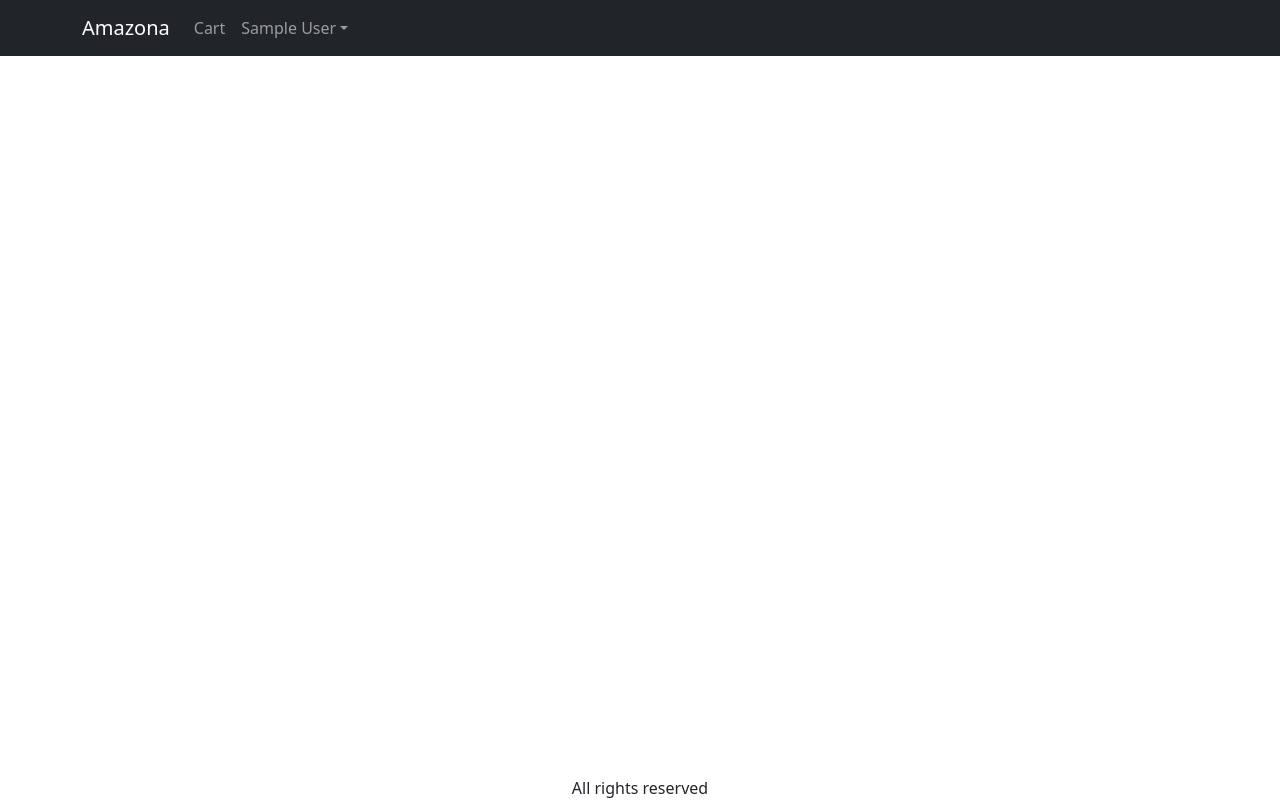
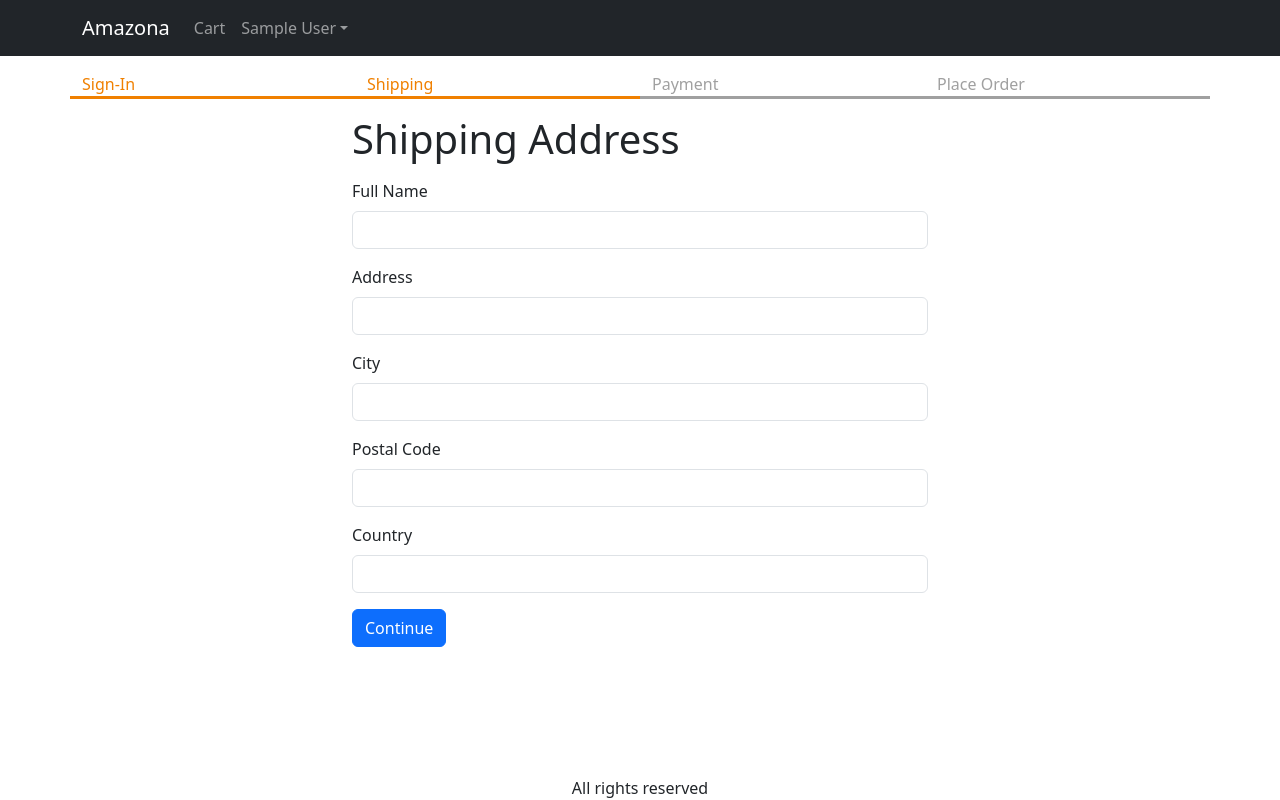
Before and after one commit to QFcode-star/Amazona, a React (Create React App) app in the folder frontend/: page /shipping in a window 1280 px wide. Built offline with nearby package versions, Linux system fonts and the light colour scheme; sample sign-in values are in the browser's storage.

Commit message:
create shipping screen

```diff
--- a/frontend/src/App.js
+++ b/frontend/src/App.js
@@ -13,6 +13,7 @@
 import CartScreen from './screens/CartScreen';
 import SigninScreen from './screens/SigninScreen';
 import NavDropdown from 'react-bootstrap/NavDropdown';
+import ShippingAddressScreen from './screens/ShippingAddressScreen';
 
 function App() {
   const { state, dispatch: ctxDispatch } = useContext(Store);
@@ -21,6 +22,7 @@
   const signoutHandler = () => {
     ctxDispatch({ type: 'USER_SIGNOUT' });
     localStorage.removeItem('userInfo');
+    localStorage.removeItem('shippingAddress');
   };
 
   return (
@@ -74,6 +76,10 @@
               <Route path="/product/:slug" element={<ProductScreen />} />
               <Route path="/cart" element={<CartScreen />} />
               <Route path="/signin" element={<SigninScreen />} />
+              <Route
+                path="/shipping"
+                element={<ShippingAddressScreen />}
+              ></Route>
               <Route path="/" element={<HomeScreen />} />
             </Routes>
           </Container>
--- a/frontend/src/Store.js
+++ b/frontend/src/Store.js
@@ -7,6 +7,9 @@
     ? JSON.parse(localStorage.getItem('userInfo'))
     : null,
   cart: {
+    shippingAddress: localStorage.getItem('shippingAddress')
+      ? JSON.parse(localStorage.getItem('shippingAddress'))
+      : {},
     cartItems: localStorage.getItem('cartItems')
       ? JSON.parse(localStorage.getItem('cartItems'))
       : [],
@@ -40,6 +43,18 @@
       return {
         ...state,
         userInfo: null,
+        cart: {
+          cartItems: [],
+          shippingAddress: {},
+        },
+      };
+    case 'SAVE_SHIPPING_ADDRESS':
+      return {
+        ...state,
+        cart: {
+          ...state.cart,
+          shippingAddress: action.payload,
+        },
       };
     default:
       return state;
--- /dev/null
+++ b/frontend/src/components/CheckoutSteps.js
@@ -0,0 +1,14 @@
+import React from 'react';
+import Row from 'react-bootstrap/Row';
+import Col from 'react-bootstrap/Col';
+
+export default function CheckoutSteps(props) {
+  return (
+    <Row className="checkout-steps">
+      <Col className={props.step1 ? 'active' : ''}>Sign-In</Col>
+      <Col className={props.step2 ? 'active' : ''}>Shipping</Col>
+      <Col className={props.step3 ? 'active' : ''}>Payment</Col>
+      <Col className={props.step4 ? 'active' : ''}>Place Order</Col>
+    </Row>
+  );
+}
--- a/frontend/src/index.css
+++ b/frontend/src/index.css
@@ -44,3 +44,11 @@
 .small-container {
   max-width: 600px;
 }
+.checkout-steps > div {
+  border-bottom: 0.2rem solid #a0a0a0;
+  color: #a0a0a0;
+}
+.checkout-steps > div.active {
+  border-bottom: 0.2rem solid #f08000;
+  color: #f08000;
+}
--- /dev/null
+++ b/frontend/src/screens/ShippingAddressScreen.js
@@ -0,0 +1,111 @@
+import React, { useContext, useEffect, useState } from 'react';
+import { Helmet } from 'react-helmet-async';
+import Form from 'react-bootstrap/Form';
+import Button from 'react-bootstrap/Button';
+import { useNavigate } from 'react-router-dom';
+import { Store } from '../Store';
+import CheckoutSteps from '../components/CheckoutSteps';
+
+export default function ShippingAddressScreen() {
+  const navigate = useNavigate();
+  const { state, dispatch: ctxDispatch } = useContext(Store);
+  const {
+    userInfo,
+    cart: { shippingAddress },
+  } = state;
+  const [fullName, setFullName] = useState(shippingAddress.fullName || '');
+  const [address, setAddress] = useState(shippingAddress.address || '');
+  const [city, setCity] = useState(shippingAddress.city || '');
+  const [postalCode, setPostalCode] = useState(
+    shippingAddress.postalCode || ''
+  );
+  useEffect(() => {
+    if (!userInfo) {
+      navigate('/signin?redirect=/shipping');
+    }
+  }, [userInfo, navigate]);
+  const [country, setCountry] = useState(shippingAddress.country || '');
+  const submitHandler = (e) => {
+    e.preventDefault();
+    ctxDispatch({
+      type: 'SAVE_SHIPPING_ADDRESS',
+      payload: {
+        fullName,
+        address,
+        city,
+        postalCode,
+        country,
+      },
+    });
+    localStorage.setItem(
+      'shippingAddress',
+      JSON.stringify({
+        fullName,
+        address,
+        city,
+        postalCode,
+        country,
+      })
+    );
+    navigate('/payment');
+  };
+  return (
+    <div>
+      <Helmet>
+        <title>Shipping Address</title>
+      </Helmet>
+
+      <CheckoutSteps step1 step2></CheckoutSteps>
+      <div className="container small-container" style={{ maxWidth: '600px' }}>
+        <h1 className="my-3">Shipping Address</h1>
+        <Form onSubmit={submitHandler}>
+          <Form.Group className="mb-3" controlId="fullName">
+            <Form.Label>Full Name</Form.Label>
+            <Form.Control
+              value={fullName}
+              onChange={(e) => setFullName(e.target.value)}
+              required
+            />
+          </Form.Group>
+          <Form.Group className="mb-3" controlId="address">
+            <Form.Label>Address</Form.Label>
+            <Form.Control
+              value={address}
+              onChange={(e) => setAddress(e.target.value)}
+              required
+            />
+          </Form.Group>
+          <Form.Group className="mb-3" controlId="city">
+            <Form.Label>City</Form.Label>
+            <Form.Control
+              value={city}
+              onChange={(e) => setCity(e.target.value)}
+              required
+            />
+          </Form.Group>
+          <Form.Group className="mb-3" controlId="postalCode">
+            <Form.Label>Postal Code</Form.Label>
+            <Form.Control
+              value={postalCode}
+              onChange={(e) => setPostalCode(e.target.value)}
+              required
+            />
+          </Form.Group>
+          <Form.Group className="mb-3" controlId="country">
+            <Form.Label>Country</Form.Label>
+            <Form.Control
+              value={country}
+              onChange={(e) => setCountry(e.target.value)}
+              required
+            />
+          </Form.Group>
+          <div className="mb-3">
+            <Button variant="primary" type="submit">
+              Continue
+            </Button>
+          </div>
+        </Form>
+      </div>
+    </div>
+  );
+}
--- a/frontend/src/screens/SigninScreen.js
+++ b/frontend/src/screens/SigninScreen.js
@@ -42,7 +42,10 @@
   }, [navigate, redirect, userInfo]);
 
   return (
-    <Container className="small-container">
+    <Container
+      className="container small-container"
+      style={{ maxWidth: '600px' }}
+    >
       <Helmet>
         <title>Sign In</title>
       </Helmet>
```
Also changed, not shown: 1 other file (tests, documents, lock files or other folders).
